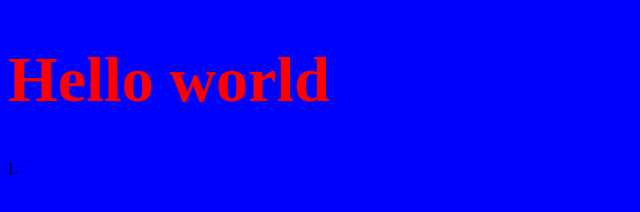
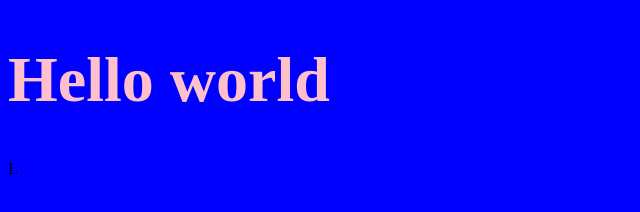
Before and after one commit to Nol1fer/webpack-test, a website built with webpack: page ar-cfg/src/index.html in a window 1280 px wide. Shown: the whole page, without its empty margins (0-640 px from the left). Built offline with nearby package versions, Linux system fonts and the light colour scheme.

```diff
--- a/ar-cfg/package.json
+++ b/ar-cfg/package.json
@@ -8,7 +8,8 @@
     "start": "webpack serve --open --config webpack.dev.js",
     "build": "webpack --config webpack.prod.js",
     "lint": "eslint ./src --ext .ts",
-    "lint-fix": "eslint --fix ./src --ext .ts"
+    "lint-fix": "eslint --fix ./src --ext .ts",
+    "prettier-format": "prettier --config .prettierrc ./src/**/*.ts --write"
   },
   "keywords": [],
   "author": "",
@@ -20,8 +21,10 @@
     "eslint": "^8.20.0",
     "eslint-config-airbnb-base": "^15.0.0",
     "eslint-config-airbnb-typescript": "^17.0.0",
+    "eslint-config-prettier": "^8.5.0",
     "eslint-plugin-import": "^2.26.0",
     "html-webpack-plugin": "^5.5.0",
+    "prettier": "^2.7.1",
     "sass": "^1.54.0",
     "sass-loader": "^13.0.2",
     "style-loader": "^3.3.1",
--- a/ar-cfg/src/style.scss
+++ b/ar-cfg/src/style.scss
@@ -4,6 +4,6 @@
 }
 
 h1 {
-    color: red;
+    color: pink;
     font-size: 4rem;
 }
```
Also changed, not shown: ar-cfg/src/index.ts (+4 -4 lines), ar-cfg/.eslintrc.json, 2 other files.
